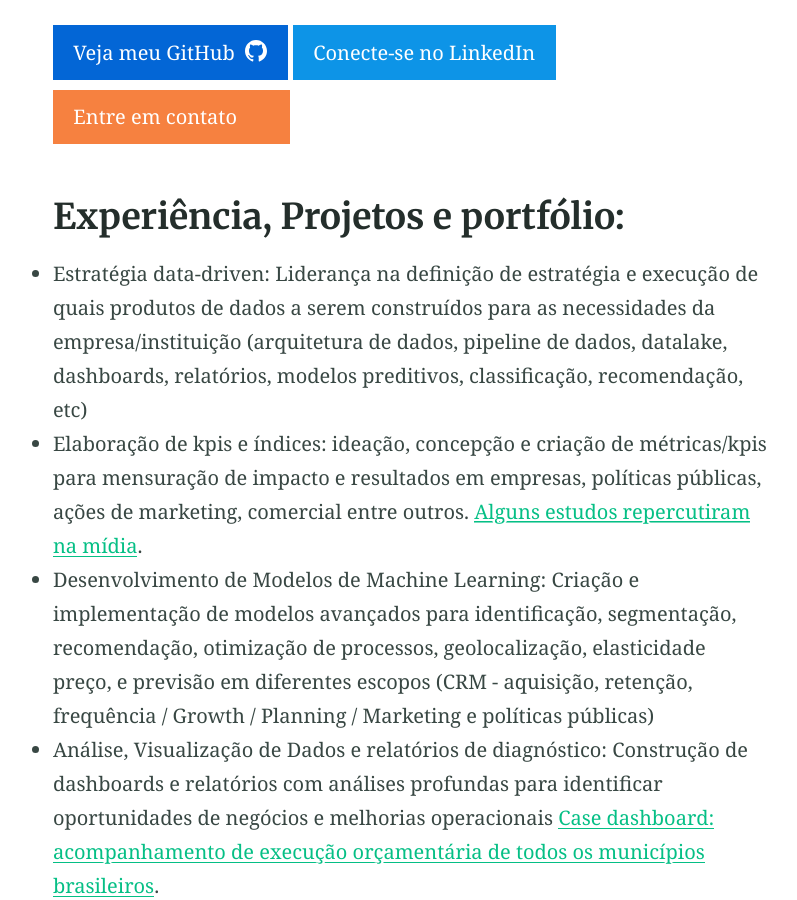
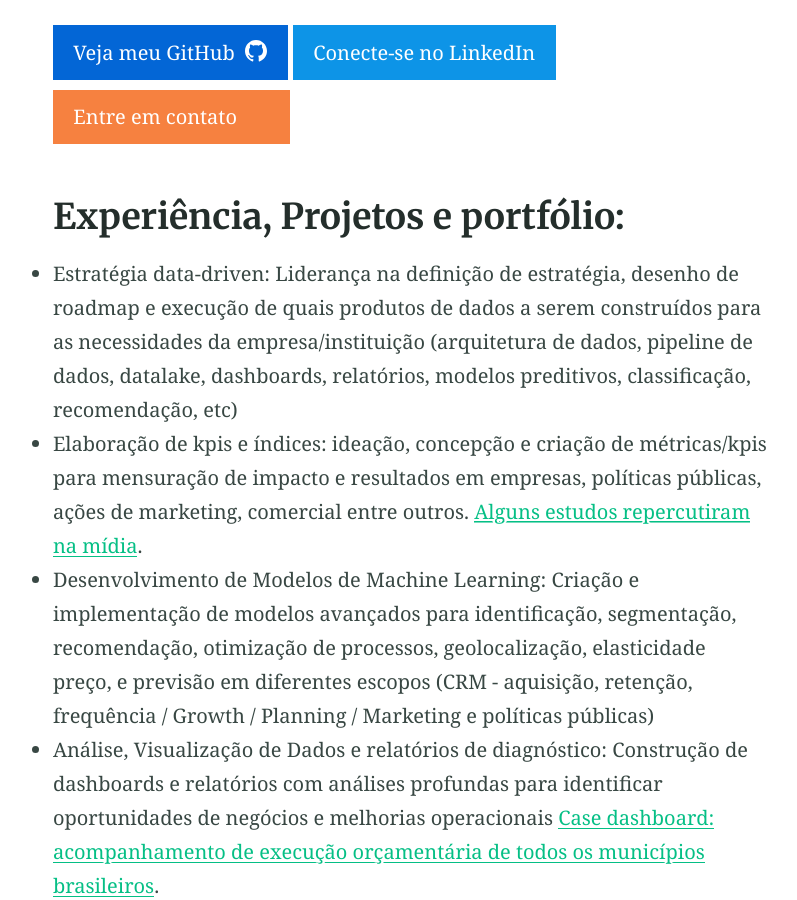
Before and after one commit to JonasMok/JonasMok, a Jekyll site: the page built from index.md, in a window 1280 px wide and 900 px high, scrolled down 1167 px. Shown: the whole window, without its empty margins (230-1027 px from the left). Built offline with Jekyll 4.4.1, drawn with Linux system fonts in a browser that asks for light colours.

Commit message:
Update index.md

```diff
--- a/index.md
+++ b/index.md
@@ -19,7 +19,7 @@ Minha habilidade em comunicar insights complexos de maneira clara e envolvente p
 
 ## Experiência, Projetos e portfólio:
 
- - Estratégia data-driven: Liderança na definição de estratégia e execução de quais produtos de dados a serem construídos para as necessidades da empresa/instituição (arquitetura de dados, pipeline de dados, datalake, dashboards,   relatórios, modelos preditivos, classificação, recomendação, etc)
+ - Estratégia data-driven: Liderança na definição de estratégia, desenho de roadmap e execução de quais produtos de dados a serem construídos para as necessidades da empresa/instituição (arquitetura de dados, pipeline de dados, datalake, dashboards,   relatórios, modelos preditivos, classificação, recomendação, etc)
  - Elaboração de kpis e índices: ideação, concepção e criação de métricas/kpis para mensuração de impacto e resultados em empresas, políticas públicas, ações de marketing, comercial entre outros. [Alguns estudos repercutiram na mídia](https://www.estadao.com.br/sustentabilidade/como-nascem-os-lixoes-no-brasil/).
  - Desenvolvimento de Modelos de Machine Learning: Criação e implementação de modelos avançados para identificação, segmentação, recomendação, otimização de processos, geolocalização, elasticidade preço, e previsão em diferentes escopos (CRM - aquisição, retenção, frequência / Growth / Planning / Marketing e políticas públicas)
  - Análise, Visualização de Dados e relatórios de diagnóstico: Construção de dashboards e relatórios com análises profundas para identificar oportunidades de negócios e melhorias operacionais [Case dashboard: acompanhamento de execução orçamentária de todos os municípios brasileiros](https://relatoriomunicipal.streamlit.app/).
```
